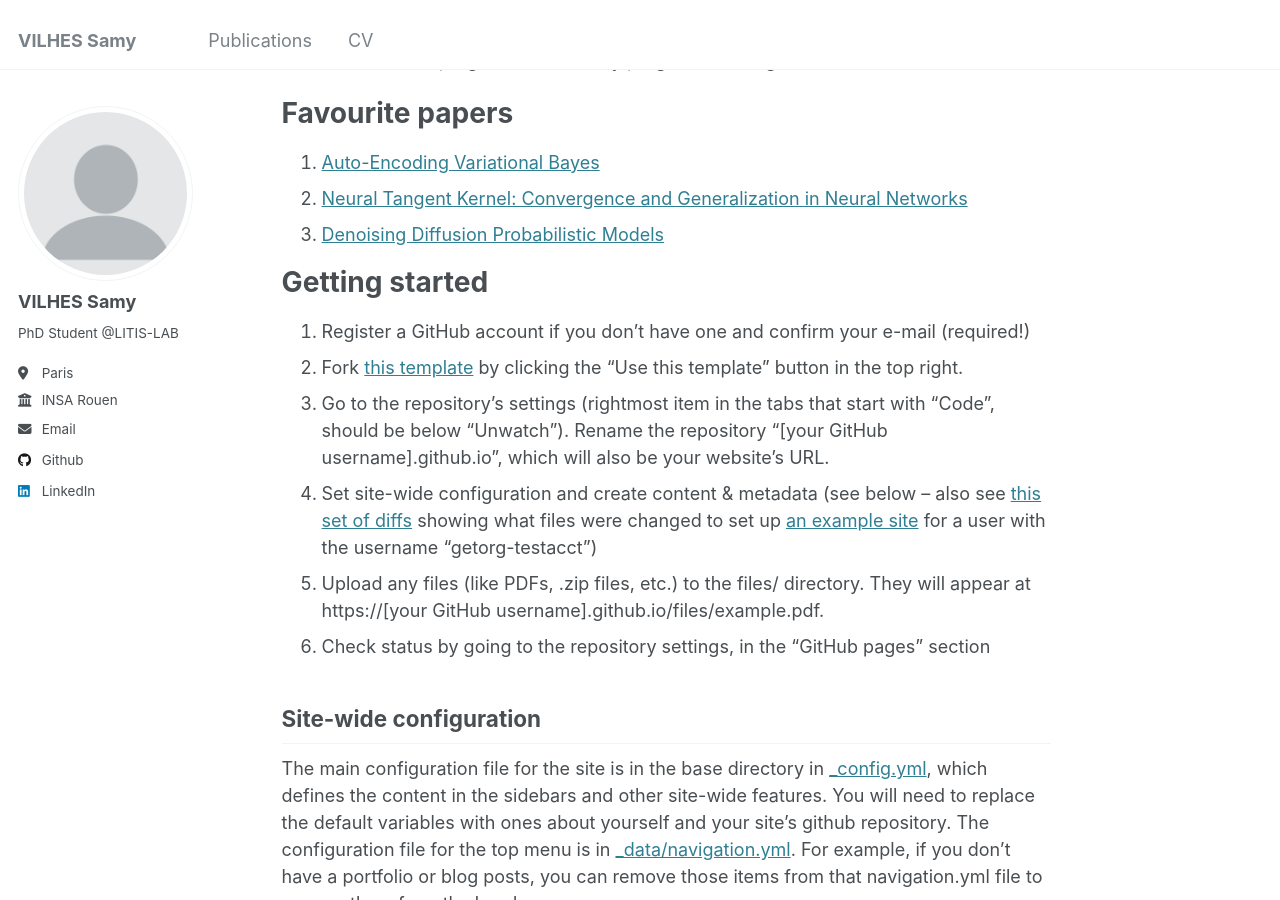
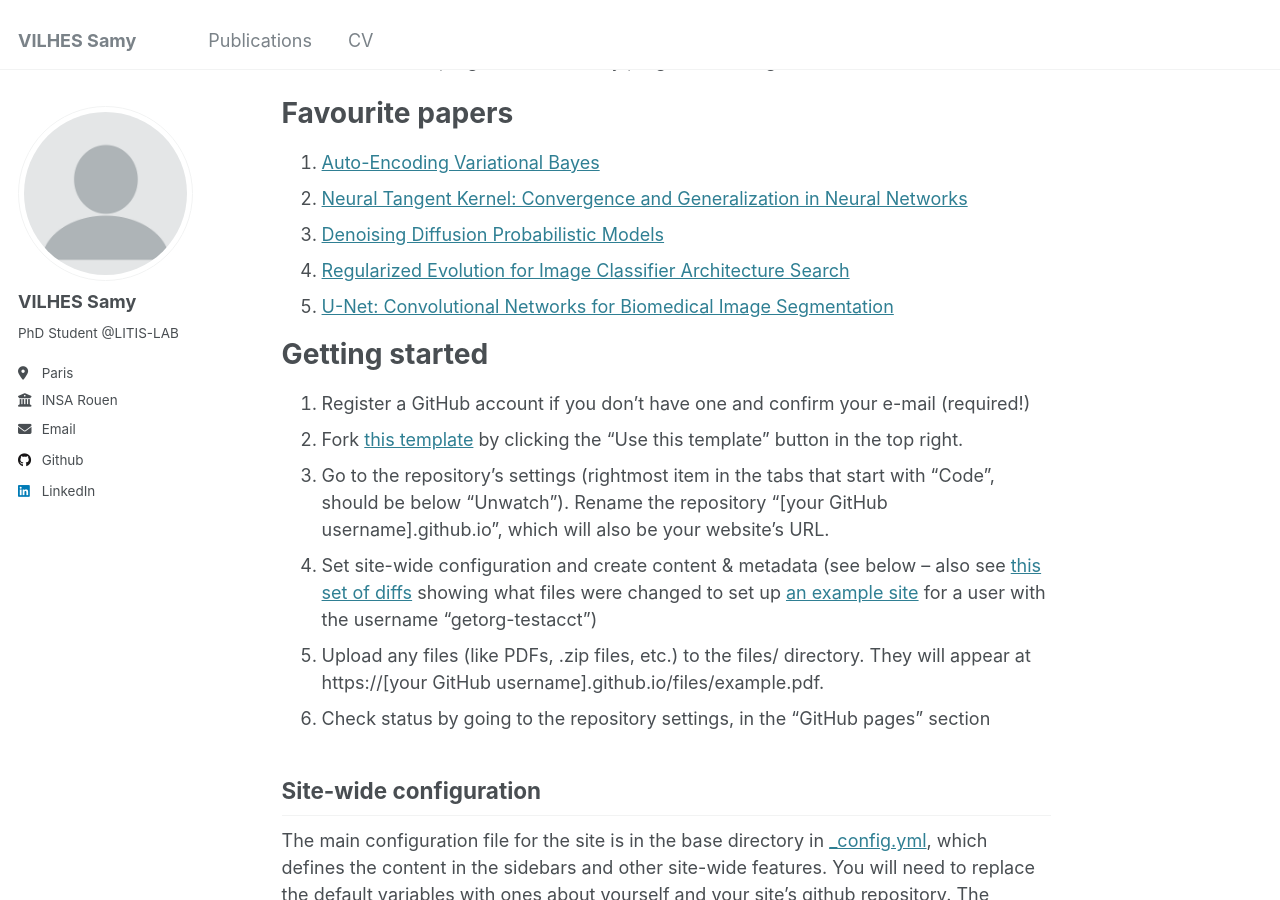
Before and after one commit to vilhess/vilhess.github.io, a Jekyll site: the page built from _pages/about.md, in a window 1280 px wide and 900 px high, scrolled down 757 px. Built offline with Jekyll 4.4.1, drawn with Linux system fonts in a browser that asks for light colours.

Commit message:
Update about.md

```diff
--- a/_pages/about.md
+++ b/_pages/about.md
@@ -25,6 +25,8 @@ Favourite papers
 1. [Auto-Encoding Variational Bayes](https://arxiv.org/abs/1312.6114)
 2. [Neural Tangent Kernel: Convergence and Generalization in Neural Networks](https://arxiv.org/abs/1806.07572)
 3. [Denoising Diffusion Probabilistic Models](https://arxiv.org/abs/2006.11239)
+4. [Regularized Evolution for Image Classifier Architecture Search](https://arxiv.org/abs/1802.01548)
+5. [U-Net: Convolutional Networks for Biomedical Image Segmentation](https://arxiv.org/abs/1505.04597)
 
 Getting started
 ======
```
